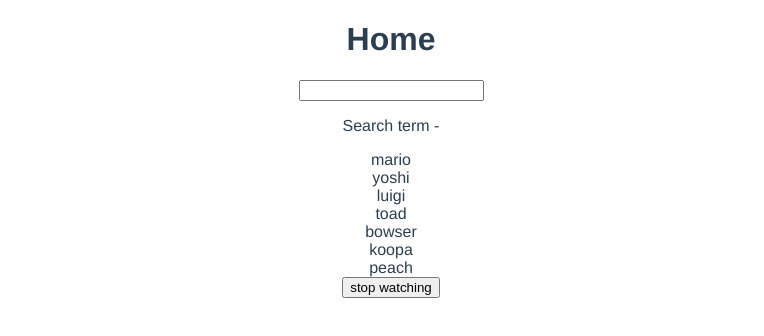
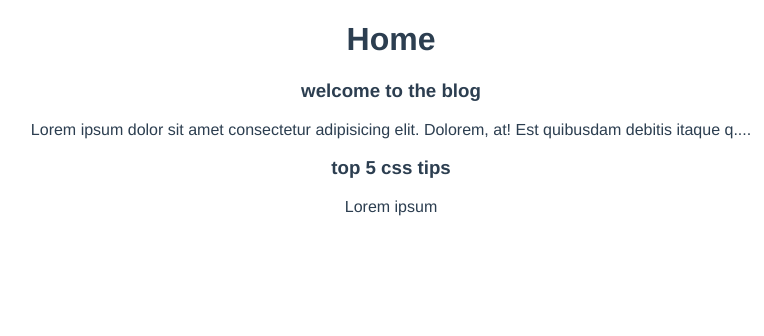
Before and after one commit to arielglvz/vue3-blog, a Vue app: page / in a window 1280 px wide. Shown: the top 336 px of the page, without its empty margins (249-1013 px from the left). Built offline with nearby package versions, Linux system fonts and the light colour scheme.

Commit message:
Using Props in Setup

```diff
--- /dev/null
+++ b/src/components/PostList.vue
@@ -0,0 +1,24 @@
+<template>
+  <div class="post-list">
+    <div v-for="post in posts" :key="post">
+      <!-- <h3>{{ post.title  }}</h3> -->
+      <SinglePost :post="post"/>
+    </div>
+  </div>
+</template>
+
+<script>
+import SinglePost from './SinglePost.vue';
+
+export default {
+  props: ['posts'],
+  components: { SinglePost },
+  setup(props) {
+    // console.log(props.posts)
+  }
+}
+</script>
+
+<style>
+
+</style>
--- /dev/null
+++ b/src/components/SinglePost.vue
@@ -0,0 +1,29 @@
+<template>
+  <div class="post">
+    <h3>{{ post.title }}</h3>
+    <p>{{ snippet }}</p>
+  </div>
+</template>
+
+<script>
+import { computed } from 'vue';
+
+export default {
+  props: ['post'],
+  setup(props) {
+    const snippet = computed(() => {
+      if(props.post.body.length > 100) {
+        return props.post.body.substring(0, 100) + '....'
+      }
+
+      return props.post.body
+    })
+
+    return { snippet }
+  }
+}
+</script>
+
+<style>
+
+</style>
--- a/src/views/Home.vue
+++ b/src/views/Home.vue
@@ -1,55 +1,23 @@
 <template>
   <div class="home">
     <h1>Home</h1>
-    <input type="text" v-model="search">
-    <p>Search term - {{ search }}</p>
-    <div v-for="name in matchingNames" :key="name">{{ name }}</div>
-    <button @click="handleStopWatching">stop watching</button>
+    <PostList :posts="posts" />
   </div>
 </template>
 
 <script>
-import { computed, ref, watch, watchEffect } from 'vue';
-
+import PostList from '@/components/PostList.vue';
+import { ref } from 'vue';
 export default {
   name: 'Home',
+  components: { PostList },
   setup() {
-    const search = ref('')
-    const names = ref(['mario', 'yoshi', 'luigi', 'toad',  'bowser', 'koopa', 'peach',])
+    const posts = ref([
+      { title: 'welcome to the blog', body: 'Lorem ipsum dolor sit amet consectetur adipisicing elit. Dolorem, at! Est quibusdam debitis itaque quisquam, recusandae natus dolore quae ullam voluptas ad aliquid quasi dolorum doloremque sapiente placeat ut. Animi optio quam quis ipsum quas consequatur veniam quod dolorem amet, quo, inventore voluptatem id expedita minus dolore architecto harum magni sit illo voluptatibus pariatur. Voluptates deleniti culpa error qui distinctio, eos ex necessitatibus, id atque aliquam maiores, iste laborum doloribus suscipit officiis accusamus magni! Iure, beatae deleniti earum ipsa omnis minima, exercitationem fuga neque rerum quidem iste libero tempora quisquam velit quaerat maxime modi qui, natus in mollitia magnam. Facere?', id: 1 },
+      { title: 'top 5 css tips', body: 'Lorem ipsum', id: 2 },
+    ])
 
-    /**
-     * ! watch vs watchEffect
-     * TODO: Use watch when you need fine-grained control over which dependencies trigger the side effect.
-     * TODO: Use watchEffect for automatic, comprehensive tracking of all reactive dependencies within a function.
-    */
-
-    /**
-     * * How to stop watching. Simply store it into a variable
-    */
-    const stopWatching = watch(search, () => {
-      console.log('watch function run')
-    })
-
-    const stopEffect = watchEffect(() => {
-      console.log('watchEffect function run', search.value)
-    })
-
-    /**
-     * ! Computed Values
-    */
-    const matchingNames = computed(() => {
-      return names.value.filter((name) => name.includes(search.value))
-    })
-
-    /**
-     * ! Handle stop watching
-    */
-    const handleStopWatching = () => {
-      stopWatching()
-      stopEffect()
-    }
-
-    return { names, search, matchingNames, handleStopWatching}
+    return { posts }
   }
 }
 </script>
--- a/src/views/RefsVsReactive.vue
+++ b/src/views/RefsVsReactive.vue
@@ -1,6 +1,6 @@
 <template>
-  <div class="hom">
-    <h1>Home</h1>
+  <div class="content">
+    <h1>Refs vs Reactive</h1>
     <!-- Refs vs Reactive -->
     <h2>Refs</h2>
     <p>{{ ninjaOne.name }} - {{ ninjaOne.age }}</p>
@@ -16,7 +16,7 @@
 import { ref, reactive } from 'vue';
 
 export default {
-  name: 'Home',
+  name: 'RefsVsReactive',
   setup() {
     const ninjaOne = ref({ name: 'mario', age: 30 })
     const ninjaTwo = reactive({ name: 'luigi', age: 35 })
```
Also changed, not shown: src/views/watchVsWatchEffect.vue (added, +59 -0 lines).
